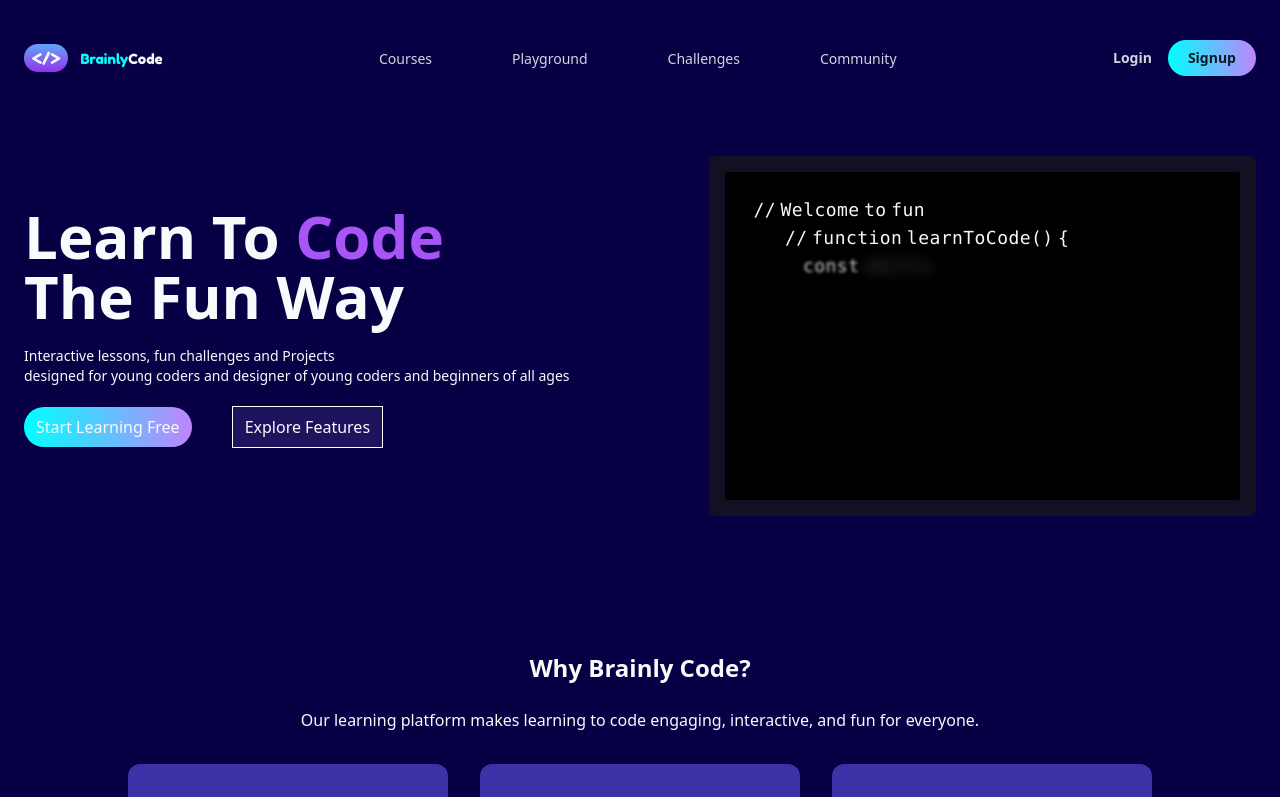
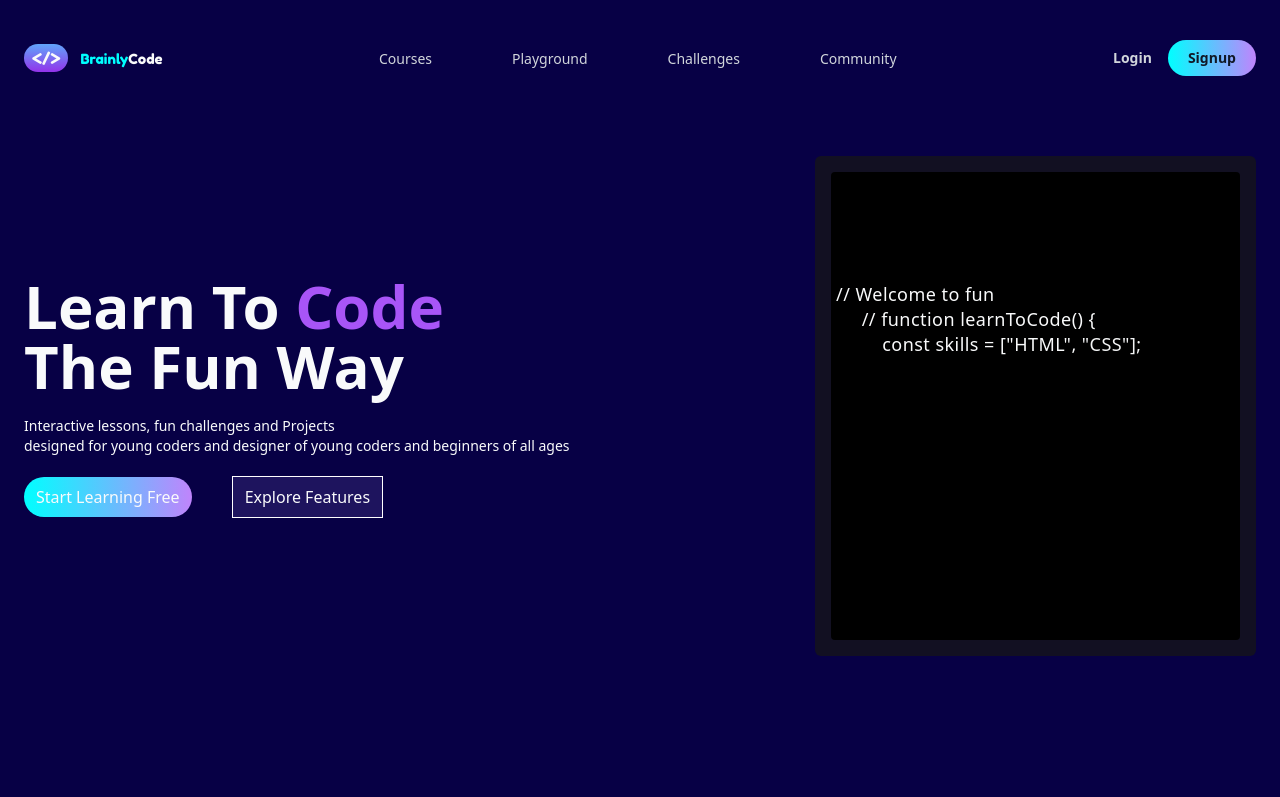
Before and after one commit to Brainly-Code/Brainly-Code, a React (Vite) app in the folder frontend/: page / in a window 1280 px wide. Shown: the top 797 px of the page. Built offline with nearby package versions, Linux system fonts and the light colour scheme.

Commit message:
Newer updated text-generator

```diff
--- a/frontend/src/Components/Hero.jsx
+++ b/frontend/src/Components/Hero.jsx
@@ -66,8 +66,10 @@ export const Hero = () => {
   </div>
 
  {/* TextGenerateEffect Section */}
-  <div className="bg-[#121022] rounded-md p-4 w-full md:w-auto max-w-full sm:max-w-lg md:max-w-xl lg:max-w-2xl overflow-auto">
-    <div className="bg-black rounded overflow-x-auto max-h-72 sm:max-h-96 overflow-y-auto">
+<div className="bg-[#121022] rounded-md p-4 w-full md:w-auto max-w-full sm:max-w-lg md:max-w-xl lg:max-w-2xl min-h-[300px] sm:min-h-[400px] md:min-h-[500px] flex flex-col">
+
+<div className="bg-black rounded overflow-x-auto overflow-y-auto flex-grow flex flex-col h-full">
+
     <TextGenerateEffect
       words={` // Welcome to fun
       // function learnToCode() {
@@ -79,10 +81,12 @@ export const Hero = () => {
       }
       // Start your code
       learnToCode();`}
-        className="text-xs sm:text-sm md:text-base lg:text-lg w-full h-full bg-black"
+        className="text-xs sm:text-sm md:text-base lg:text-lg w-full h-full whitespace-pre-wrap mt-auto mb-auto"
     />
   </div>
+
 </div>
+
 </div>
       </section>
 
--- a/frontend/src/Components/ui/TextGenerate.jsx
+++ b/frontend/src/Components/ui/TextGenerate.jsx
@@ -1,5 +1,7 @@
 "use client";
 import { useEffect } from "react";
+
+// eslint-disable-next-line no-unused-vars
 import { motion, stagger, useAnimate } from "motion/react";
 import { cn } from "@/lib/utils";
 
@@ -7,46 +9,47 @@ const TextGenerateEffect = ({
   words,
   className,
   filter = true,
-  duration = 0.5,
+  duration = 0.5
 }) => {
   const [scope, animate] = useAnimate();
-  const wordsArray = words.split(" ");
-
+  let wordsArray = words.split(" ");
   useEffect(() => {
-    animate(
-      "span",
-      {
+    animate("span", {
       opacity: 1,
       filter: filter ? "blur(0px)" : "none",
-      },
-      {
-        duration: duration,
+    }, {
+      duration: duration ? duration : 1,
       delay: stagger(0.2),
-      }
-    );
+    });
   }, [animate, filter, duration]);
 
+  const renderWords = () => {
     return (
-    <div
-      className={cn(
-        "block w-full max-w-2xl mx-auto p-6 bg-[#09002C] text-[#F6F7F9] text-base font-mono leading-relaxed tracking-wide whitespace-pre-wrap",
-        className
-      )}
-    >
-      <motion.div ref={scope} className="inline">
-        {wordsArray.map((word, idx) => (
+      <motion.div ref={scope}>
+        {wordsArray.map((word, idx) => {
+          return (
             <motion.span
               key={word + idx}
               className="inline opacity-0"
               style={{
                 filter: filter ? "blur(10px)" : "none",
-            marginRight: "0.25em", // adds space after each word
-          }}
-        >
-          {word}
+              }}>
+              {word}{" "}
             </motion.span>
-        ))}
+          );
+        })}
       </motion.div>
+    );
+  };
+
+  return (
+    <div className={cn("font-thin inline", className)}>
+      <div className="mt-4 inline">
+        <div
+          className=" inline leading-snug tracking-wide">
+          {renderWords()}
+        </div>
+      </div>
     </div>
   );
 };
```
Lines whose indentation alone changed are shown as unchanged.
